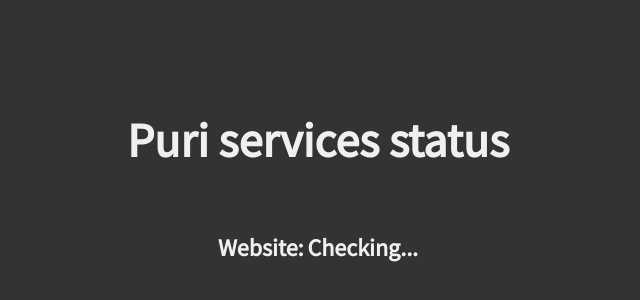
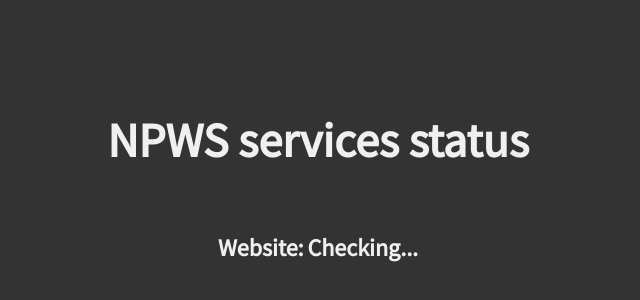
Before and after one commit to Puri-Devs/status-npws, a plain HTML site: page index.html in a window 1280 px wide. Shown: the part 222-522 px from the top of the page, without its empty margins (322-962 px from the left). Drawn offline with Linux system fonts and the light colour scheme; no server answers.

Commit message:
name fix (3)

```diff
--- a/index.html
+++ b/index.html
@@ -10,7 +10,7 @@
 </head>
 <body onload="showWebsieStatus()">
     <section>
-        <h1 style="font-size: 3em;">Puri services status</h1>
+        <h1 style="font-size: 3em;">NPWS services status</h1>
         <div class="status">
             <table>
                 <tr>
```
